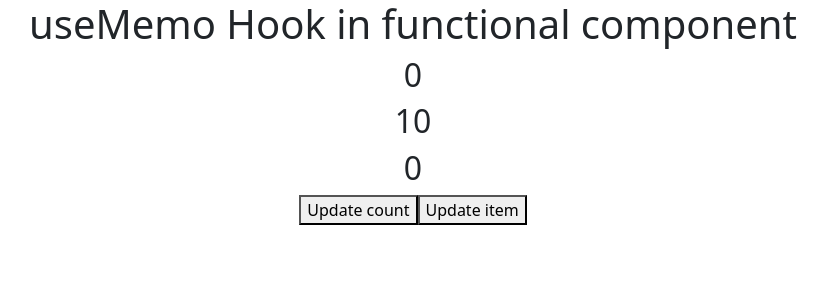
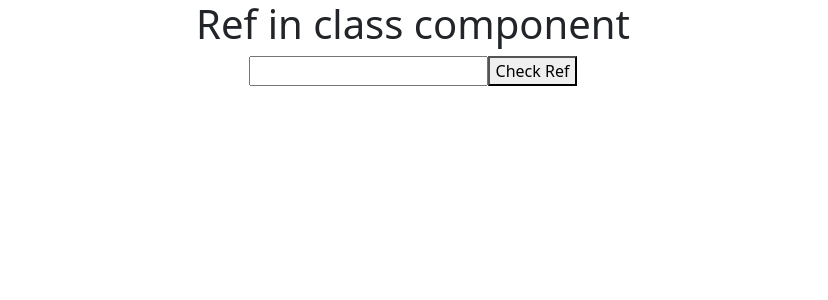
Before and after one commit to abinash0013/learning-ReactJs, a React (Create React App) app: page / in a window 1280 px wide. Shown: the top 300 px of the page, without its empty margins (227-1055 px from the left). Built offline with nearby package versions, Linux system fonts and the light colour scheme.

Commit message:
ref in class component

```diff
--- a/src/App.js
+++ b/src/App.js
@@ -5,6 +5,7 @@
     useEffect,
     useState,
     useMemo,
+    createRef,
 } from "react";
 // import { Button, Table } from "react-bootstrap";
 // import logo from "./logo.svg";
@@ -17,41 +18,66 @@
 // import Student from "./Student";
 // import style from "./Modular.module.css";
 
+// ref in class component //
+class App extends Component {
+    constructor() {
+        super();
+        this.inputRef = createRef();
+    }
+    componentDidMount() {
+        // we can directly menuplate by using the ref
+        // console.log((this.inputRef.current.value = "1000"));
+    }
+    getValue() {
+        console.log(this.inputRef.current.value);
+        this.inputRef.current.style.color = "red";
+    }
+    render() {
+        return (
+            <div className="App">
+                <h1>Ref in class component</h1>
+                <input type="text" ref={this.inputRef} />
+                <button onClick={() => this.getValue()}> Check Ref</button>
+            </div>
+        );
+    }
+}
+
 // use memo in functional component //
-function App() {
-    const [count, setCount] = useState(0);
-    const [item, setItem] = useState(10);
+// function App() {
+//     const [count, setCount] = useState(0);
+//     const [item, setItem] = useState(10);
 
-    const multiCountMemo = useMemo(
-        function multiCount() {
-            console.log("multicount");
-            return count * 5;
-        },
-        [count]
-    );
-    return (
-        <div className="App">
-            <h1>useMemo Hook in functional component</h1>
-            <h2>{count}</h2>
-            <h2>{item}</h2>
-            <h2>{multiCountMemo}</h2>
-            <button
-                onClick={() => {
-                    setCount(count + 1);
-                }}
-            >
-                Update count
-            </button>
-            <button
-                onClick={() => {
-                    setItem(item * 10);
-                }}
-            >
-                Update item
-            </button>
-        </div>
-    );
-}
+//     const multiCountMemo = useMemo(
+//         function multiCount() {
+//             console.log("multicount");
+//             return count * 5;
+//         },
+//         [count]
+//     );
+//     return (
+//         <div className="App">
+//             <h1>useMemo Hook in functional component</h1>
+//             <h2>{count}</h2>
+//             <h2>{item}</h2>
+//             <h2>{multiCountMemo}</h2>
+//             <button
+//                 onClick={() => {
+//                     setCount(count + 1);
+//                 }}
+//             >
+//                 Update count
+//             </button>
+//             <button
+//                 onClick={() => {
+//                     setItem(item * 10);
+//                 }}
+//             >
+//                 Update item
+//             </button>
+//         </div>
+//     );
+// }
 
 // PureComponent with other component //
 // *** pure component is only used by class component //
```
